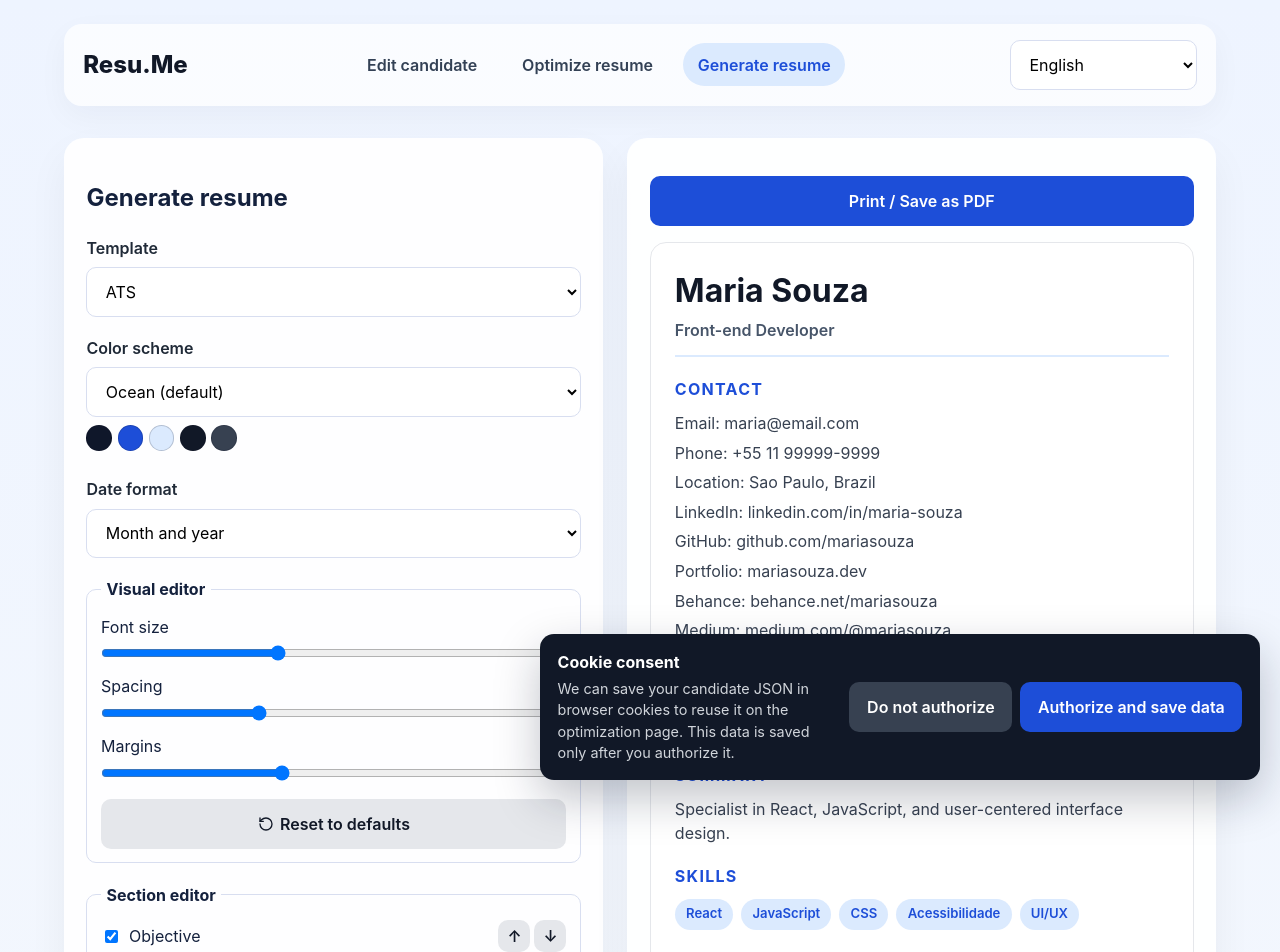
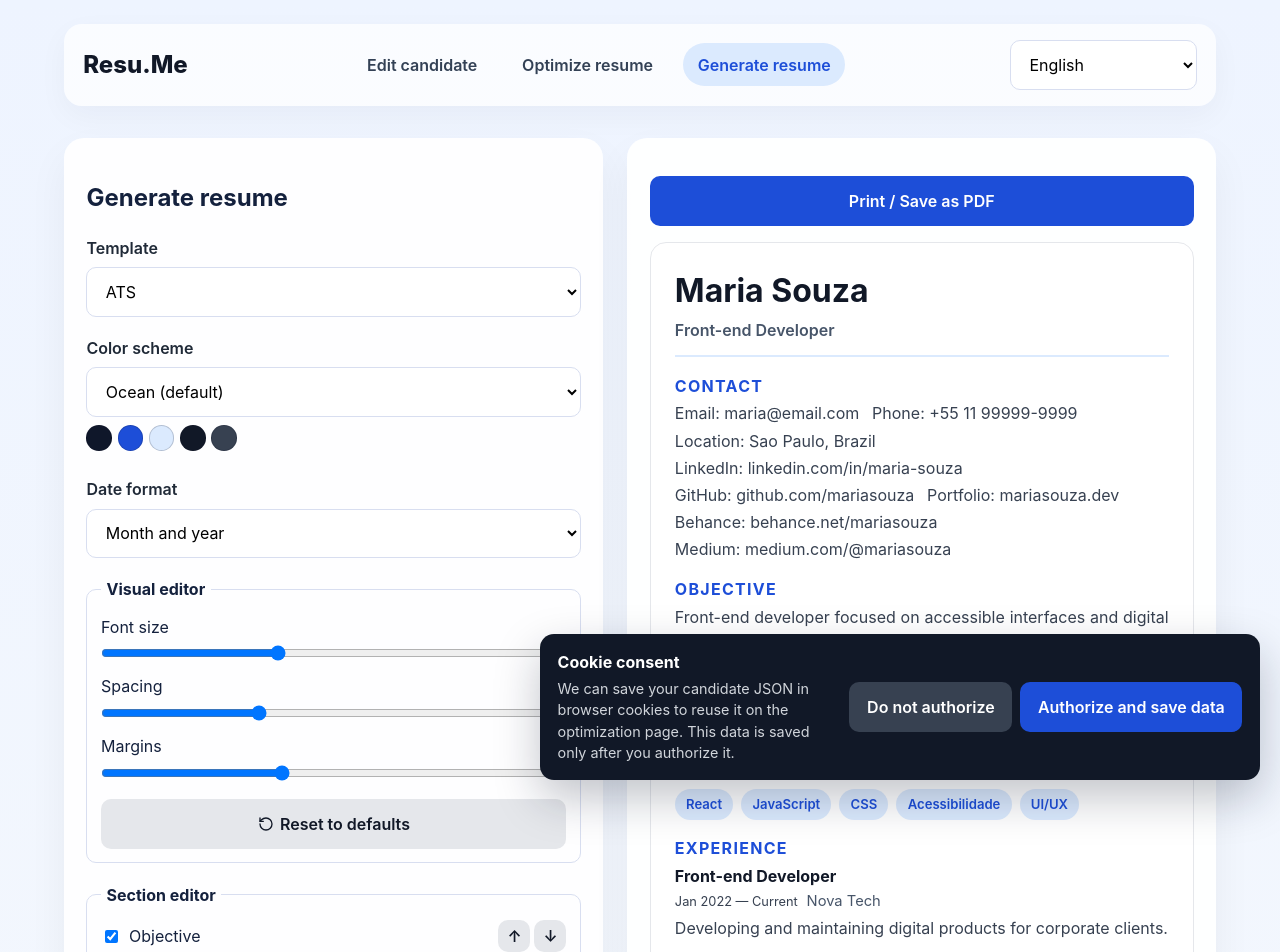
Before and after one commit to FcoRipJr/resu-me, a React (Vite) app: page /generate in a window 1280 px wide. Shown: the top 952 px of the page. Built offline with nearby package versions, Linux system fonts and the light colour scheme.

Commit message:
style: change spacing and sizes from labels in templates

```diff
--- a/src/styles/global.css
+++ b/src/styles/global.css
@@ -615,9 +615,10 @@ textarea {
 .resume-block h2,
 .resume-block h3,
 .sidebar-block h3 {
-  margin: 0 0 0.65rem;
+  margin: 0 0 0.35rem;
   color: var(--resume-accent);
   font-size: calc(1rem * var(--resume-font-scale));
+  line-height: 1.2;
   text-transform: uppercase;
   letter-spacing: 0.08em;
 }
@@ -631,6 +632,10 @@ textarea {
 .resume-template ul {
   margin: 0;
   color: var(--resume-text);
+}
+
+.resume-copy {
+  text-align: justify;
 }
 
 .resume-template ul,
@@ -671,7 +676,7 @@ textarea {
   display: flex;
   justify-content: space-between;
   gap: 1rem;
-  margin-bottom: 0.35rem;
+  margin-bottom: 0.15rem;
   flex-wrap: wrap;
 }
 
@@ -684,15 +689,29 @@ textarea {
 }
 
 .experience-company {
-  margin: 0.1rem 0 0.2rem;
+  margin: 0;
   color: var(--resume-muted);
   font-size: 0.92rem;
 }
 
+.resume-meta-row {
+  display: flex;
+  align-items: baseline;
+  gap: 0.55rem;
+  flex-wrap: wrap;
+  margin: 0 0 0.2rem;
+}
+
 .experience-period {
-  margin: 0.2rem 0 0.5rem;
+  margin: 0;
   font-size: 0.8rem;
   color: var(--resume-muted);
+}
+
+.ats-template .contact-list {
+  display: flex;
+  flex-wrap: wrap;
+  gap: 0.2rem 0.8rem;
 }
 
 .modern-template {
--- a/src/templates/additional/AdditionalTemplate.jsx
+++ b/src/templates/additional/AdditionalTemplate.jsx
@@ -42,7 +42,7 @@ const AdditionalTemplate = ({
           key={sectionId}
         >
           <h2>{sectionLabels.objective || "Objective"}</h2>
-          <p>{resume.objective}</p>
+          <p className="resume-copy">{resume.objective}</p>
         </section>
       );
     }
@@ -54,7 +54,7 @@ const AdditionalTemplate = ({
           key={sectionId}
         >
           <h2>{sectionLabels.summary || "Summary"}</h2>
-          <p>{resume.summary}</p>
+          <p className="resume-copy">{resume.summary}</p>
         </section>
       );
     }
@@ -90,9 +90,7 @@ const AdditionalTemplate = ({
               key={`${experience.company}-${index}`}
             >
               <strong>{experience.position}</strong>
-              {experience.company && (
-                <div className="experience-company">{experience.company}</div>
-              )}
+              <div className="resume-meta-row">
                 {(experience.start || experience.end || experience.current) && (
                   <p className="experience-period">
                     {formatPeriod(
@@ -103,7 +101,11 @@ const AdditionalTemplate = ({
                     )}
                   </p>
                 )}
-              <p>{experience.description}</p>
+                {experience.company && (
+                  <div className="experience-company">{experience.company}</div>
+                )}
+              </div>
+              <p className="resume-copy">{experience.description}</p>
             </div>
           ))}
         </section>
@@ -120,7 +122,7 @@ const AdditionalTemplate = ({
           {resume.education.map((item, index) => (
             <div key={`${item.institution}-${index}`}>
               <strong>{item.degree}</strong>
-              <p>{item.institution}</p>
+              <div className="resume-meta-row">
                 {(item.start || item.end) && (
                   <p className="experience-period">
                     {formatPeriod(
@@ -131,6 +133,8 @@ const AdditionalTemplate = ({
                     )}
                   </p>
                 )}
+                <div className="experience-company">{item.institution}</div>
+              </div>
             </div>
           ))}
         </section>
@@ -147,7 +151,7 @@ const AdditionalTemplate = ({
           {resume.projects.map((project, index) => (
             <div key={`${project.name}-${index}`}>
               <strong>{project.name}</strong>
-              <p>{project.description}</p>
+              <p className="resume-copy">{project.description}</p>
             </div>
           ))}
         </section>
--- a/src/templates/ats/AtsTemplate.jsx
+++ b/src/templates/ats/AtsTemplate.jsx
@@ -48,7 +48,7 @@ const AtsTemplate = ({
 
       <section className="resume-block">
         <h2>{sectionLabels.contact || "Contact"}</h2>
-        <ul>
+        <ul className="contact-list">
           {contact.email && <li>Email: {contact.email}</li>}
           {contact.phone && <li>Phone: {contact.phone}</li>}
           {contact.location && <li>Location: {contact.location}</li>}
@@ -67,7 +67,7 @@ const AtsTemplate = ({
           style={sectionStyle("objective")}
         >
           <h2>{sectionLabels.objective || "Objective"}</h2>
-          <p>{resume.objective}</p>
+          <p className="resume-copy">{resume.objective}</p>
         </section>
       )}
 
@@ -77,7 +77,7 @@ const AtsTemplate = ({
           style={sectionStyle("summary")}
         >
           <h2>{sectionLabels.summary || "Summary"}</h2>
-          <p>{resume.summary}</p>
+          <p className="resume-copy">{resume.summary}</p>
         </section>
       )}
 
@@ -111,9 +111,7 @@ const AtsTemplate = ({
               <div className="experience-header">
                 <strong>{experience.position}</strong>
               </div>
-              {experience.company && (
-                <div className="experience-company">{experience.company}</div>
-              )}
+              <div className="resume-meta-row">
                 {experience.start || experience.end || experience.current ? (
                   <p className="experience-period">
                     {formatPeriod(
@@ -127,7 +125,13 @@ const AtsTemplate = ({
                     )}
                   </p>
                 ) : null}
-              {experience.description && <p>{experience.description}</p>}
+                {experience.company && (
+                  <div className="experience-company">{experience.company}</div>
+                )}
+              </div>
+              {experience.description && (
+                <p className="resume-copy">{experience.description}</p>
+              )}
             </div>
           ))}
         </section>
@@ -142,7 +146,7 @@ const AtsTemplate = ({
           {resume.education.map((item, index) => (
             <div key={`${item.institution}-${index}`}>
               <strong>{item.degree}</strong>
-              <p>{item.institution}</p>
+              <div className="resume-meta-row">
                 {(item.start || item.end) && (
                   <p className="experience-period">
                     {formatPeriod(item.start, item.end, item.current, {
@@ -151,6 +155,8 @@ const AtsTemplate = ({
                     })}
                   </p>
                 )}
+                <div className="experience-company">{item.institution}</div>
+              </div>
             </div>
           ))}
         </section>
@@ -165,7 +171,7 @@ const AtsTemplate = ({
           {resume.projects.map((project, index) => (
             <div key={`${project.name}-${index}`}>
               <strong>{project.name}</strong>
-              <p>{project.description}</p>
+              <p className="resume-copy">{project.description}</p>
             </div>
           ))}
         </section>
--- a/src/templates/executive/ExecutiveTemplate.jsx
+++ b/src/templates/executive/ExecutiveTemplate.jsx
@@ -65,7 +65,7 @@ const ExecutiveTemplate = ({
           style={sectionStyle("objective")}
         >
           <h2>{sectionLabels.objective || "Objective"}</h2>
-          <p>{resume.objective}</p>
+          <p className="resume-copy">{resume.objective}</p>
         </section>
       )}
 
@@ -75,7 +75,7 @@ const ExecutiveTemplate = ({
           style={sectionStyle("summary")}
         >
           <h2>{sectionLabels.summary || "Summary"}</h2>
-          <p>{resume.summary}</p>
+          <p className="resume-copy">{resume.summary}</p>
         </section>
       )}
 
@@ -109,9 +109,7 @@ const ExecutiveTemplate = ({
               <div className="experience-header">
                 <strong>{experience.position}</strong>
               </div>
-              {experience.company && (
-                <div className="experience-company">{experience.company}</div>
-              )}
+              <div className="resume-meta-row">
                 {experience.start || experience.end || experience.current ? (
                   <p className="experience-period">
                     {formatPeriod(
@@ -125,7 +123,11 @@ const ExecutiveTemplate = ({
                     )}
                   </p>
                 ) : null}
-              <p>{experience.description}</p>
+                {experience.company && (
+                  <div className="experience-company">{experience.company}</div>
+                )}
+              </div>
+              <p className="resume-copy">{experience.description}</p>
             </div>
           ))}
         </section>
@@ -140,7 +142,7 @@ const ExecutiveTemplate = ({
           {resume.education.map((item, index) => (
             <div key={`${item.institution}-${index}`}>
               <strong>{item.degree}</strong>
-              <p>{item.institution}</p>
+              <div className="resume-meta-row">
                 {(item.start || item.end) && (
                   <p className="experience-period">
                     {formatPeriod(item.start, item.end, item.current, {
@@ -149,6 +151,8 @@ const ExecutiveTemplate = ({
                     })}
                   </p>
                 )}
+                <div className="experience-company">{item.institution}</div>
+              </div>
             </div>
           ))}
         </section>
@@ -162,7 +166,7 @@ const ExecutiveTemplate = ({
           {resume.projects.map((project, index) => (
             <div key={`${project.name}-${index}`}>
               <strong>{project.name}</strong>
-              <p>{project.description}</p>
+              <p className="resume-copy">{project.description}</p>
             </div>
           ))}
         </section>
```
Also changed, not shown: src/templates/modern/ModernTemplate.jsx (+14 -8 lines). Lines whose indentation alone changed are shown as unchanged.
